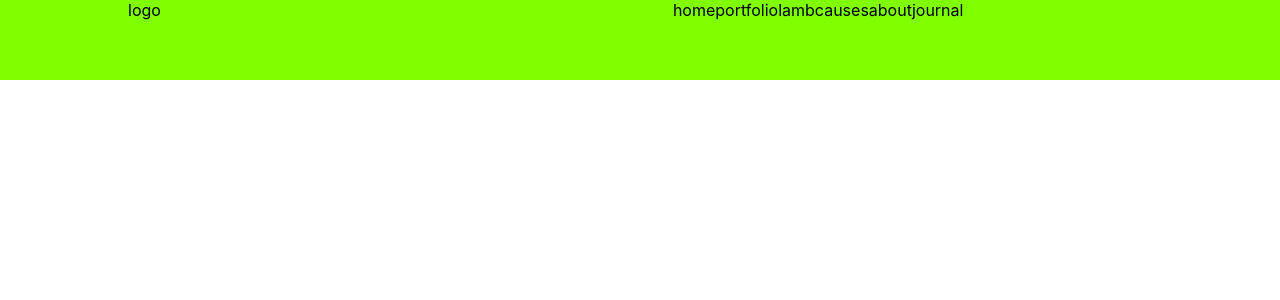
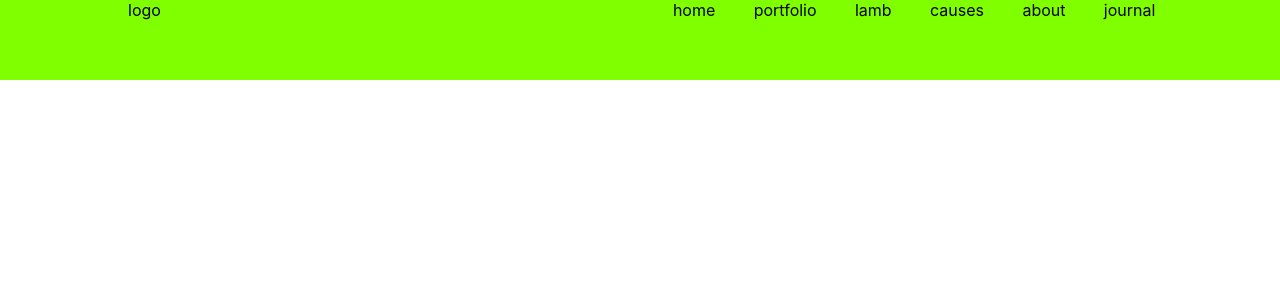
Before and after one commit to cyberstizz/charleslambjr, a React (Create React App) app: page / in a window 1280 px wide. Shown: the top 300 px of the page. Built offline with nearby package versions, Linux system fonts and the light colour scheme.

Commit message:
added some spacing between nav items

```diff
--- a/src/App.css
+++ b/src/App.css
@@ -62,25 +62,28 @@
 }
 
 .home{
-
 }
 
 .portfolio{
-
+  margin-left: 3vw;
 }
 
 .lamb{
+  margin-left: 3vw;
 
 }
 
 .causes{
+  margin-left: 3vw;
 
 }
 
 .about{
+  margin-left: 3vw;
 
 }
 
 .journal{
+  margin-left: 3vw;
 
 }
```
